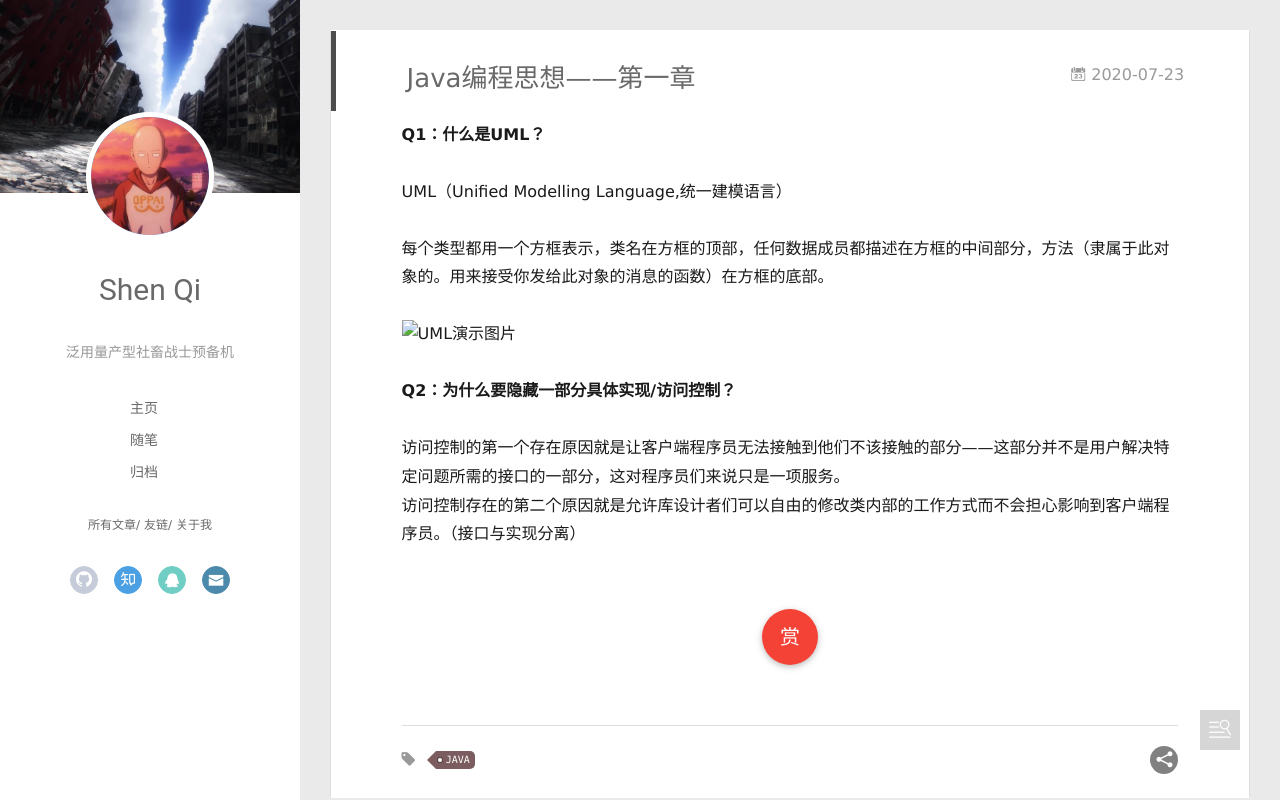
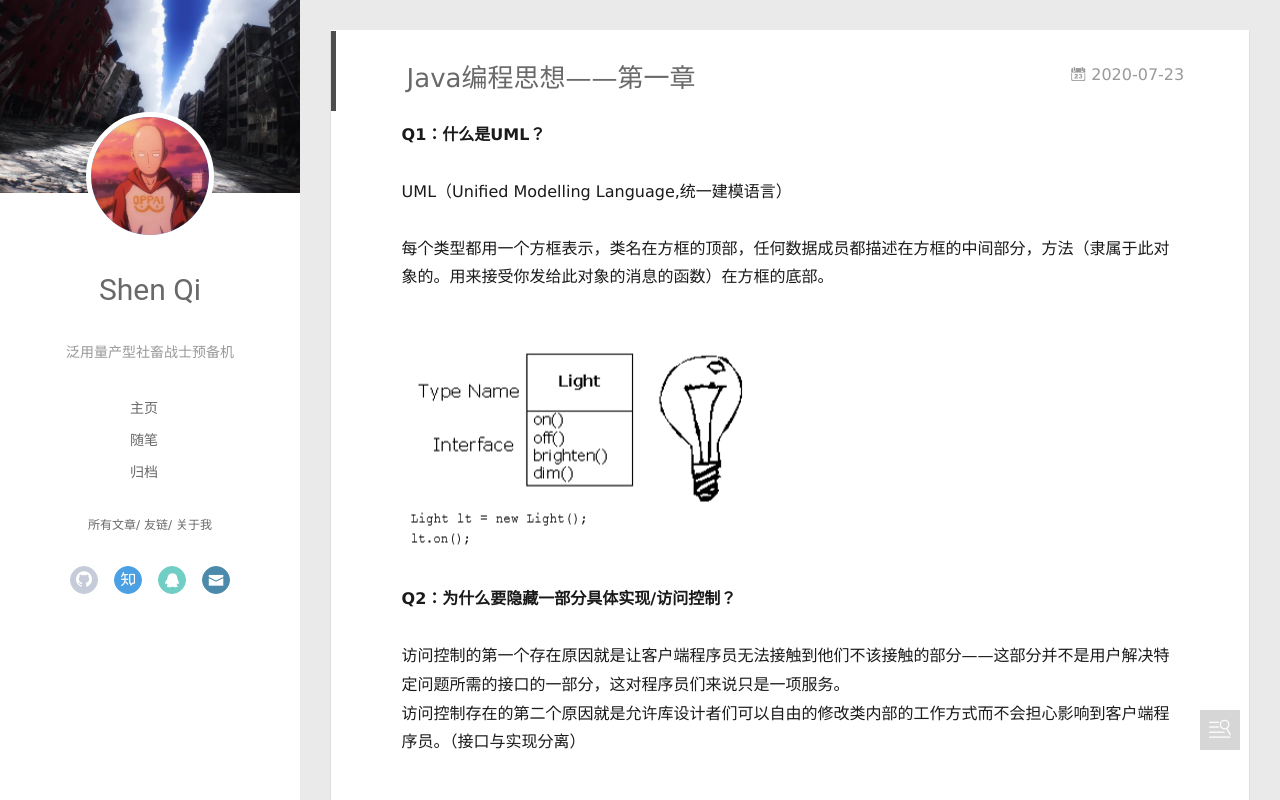
Before and after one commit to shenQQQ/shenQQQ.github.io, a plain HTML site: page 2020/07/23/Java编程思想——第一章/index.html in a window 1280 px wide. Drawn offline with Linux system fonts and the light colour scheme; some packages are replaced by stand-ins of ours; no server answers; a script that the page names is missing; files whose address does not match are found by name.

Commit message:
Site updated: 2020-07-23 17:49:06

```diff
--- a/2020/07/23/Java编程思想——第一章/index.html
+++ b/2020/07/23/Java编程思想——第一章/index.html
@@ -15,13 +15,13 @@
 <meta property="og:site_name" content="ShenQi Blog">
 <meta property="og:description" content="Q1：什么是UML？ UML（Unified Modelling Language,统一建模语言） 每个类型都用一个方框表示，类名在方框的顶部，任何数据成员都描述在方框的中间部分，方法（隶属于此对象的。用来接受你发给此对象的消息的函数）在方框的底部。  Q2：为什么要隐藏一部分具体实现&#x2F;访问控制？ 访问控制的第一个存在原因就是让客户端程序员无法接触到他们不该接触的部分——这部分并不是用户解决特定问">
 <meta property="og:locale" content="en_US">
-<meta property="og:image" content="http://yoursite.com/.com//UML.png">
+<meta property="og:image" content="http://yoursite.com/2020/07/23/Java%E7%BC%96%E7%A8%8B%E6%80%9D%E6%83%B3%E2%80%94%E2%80%94%E7%AC%AC%E4%B8%80%E7%AB%A0/UML.png">
 <meta property="article:published_time" content="2020-07-23T08:48:28.000Z">
 <meta property="article:modified_time" content="2020-07-23T09:46:02.698Z">
 <meta property="article:author" content="Shen Qi">
 <meta property="article:tag" content="JAVA">
 <meta name="twitter:card" content="summary">
-<meta name="twitter:image" content="http://yoursite.com/.com//UML.png">
+<meta name="twitter:image" content="http://yoursite.com/2020/07/23/Java%E7%BC%96%E7%A8%8B%E6%80%9D%E6%83%B3%E2%80%94%E2%80%94%E7%AC%AC%E4%B8%80%E7%AB%A0/UML.png">
 
     <link rel="alternative" href="/atom.xml" title="ShenQi Blog" type="application/atom+xml">
 
@@ -190,7 +190,7 @@
         <p><strong>Q1：什么是UML？</strong></p>
 <p>UML（Unified Modelling Language,统一建模语言）</p>
 <p>每个类型都用一个方框表示，类名在方框的顶部，任何数据成员都描述在方框的中间部分，方法（隶属于此对象的。用来接受你发给此对象的消息的函数）在方框的底部。</p>
-<p><img src="/.com//UML.png" alt="UML演示图片"></p>
+<p><img src="/2020/07/23/Java%E7%BC%96%E7%A8%8B%E6%80%9D%E6%83%B3%E2%80%94%E2%80%94%E7%AC%AC%E4%B8%80%E7%AB%A0/UML.png" alt="UML演示图片"></p>
 <p><strong>Q2：为什么要隐藏一部分具体实现/访问控制？</strong></p>
 <p>访问控制的第一个存在原因就是让客户端程序员无法接触到他们不该接触的部分——这部分并不是用户解决特定问题所需的接口的一部分，这对程序员们来说只是一项服务。<br>访问控制存在的第二个原因就是允许库设计者们可以自由的修改类内部的工作方式而不会担心影响到客户端程序员。（接口与实现分离）</p>
 
```
Also changed, not shown: index.html (+1 -1 lines).
